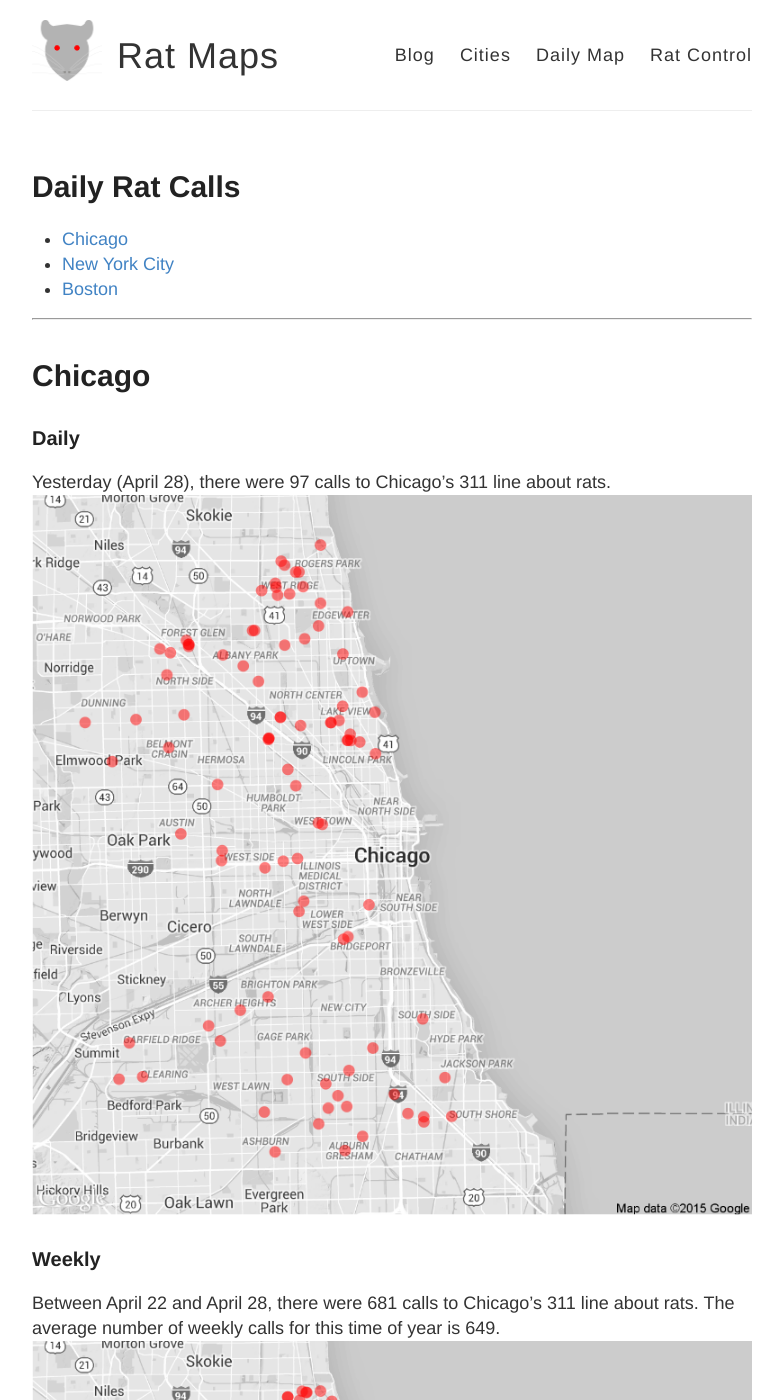
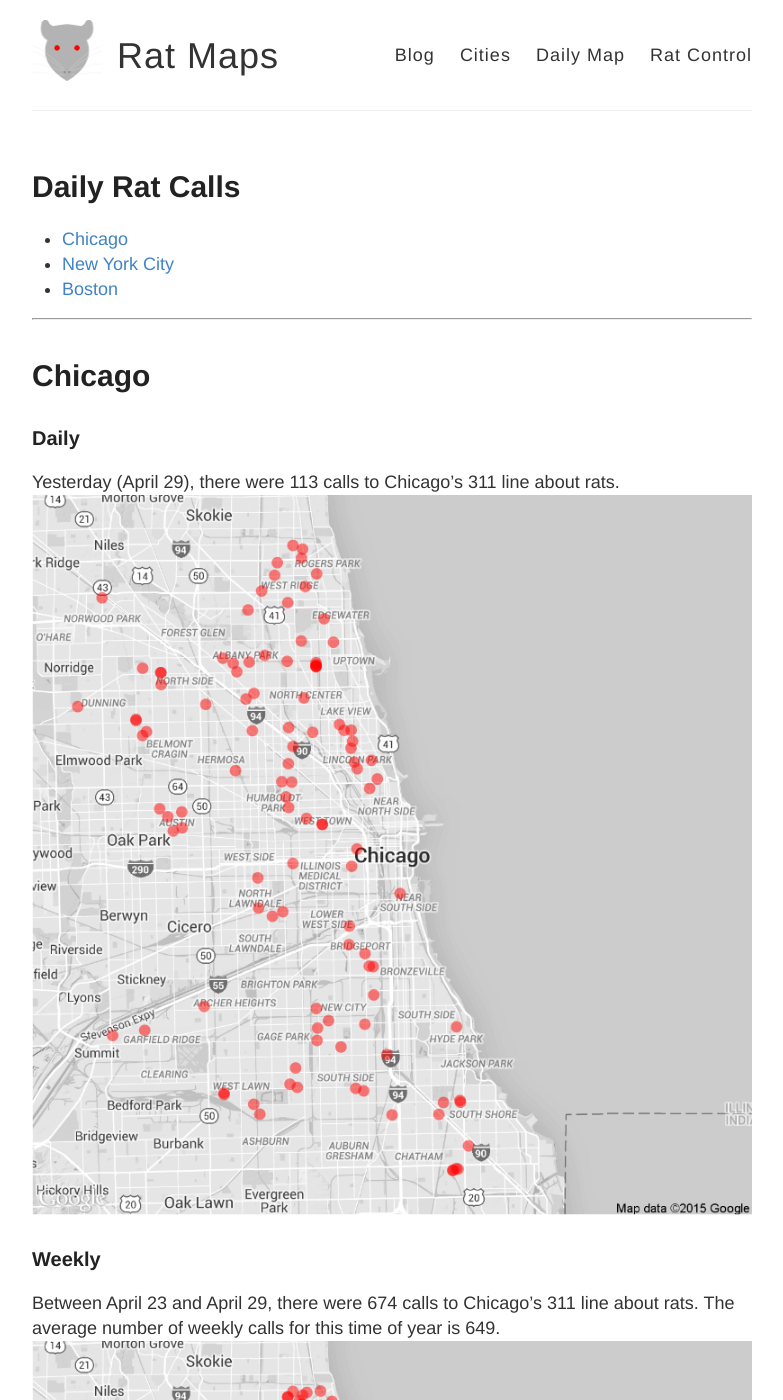
Before and after one commit to DanielHadley/ratmaps, a Jekyll site: the page built from daily.md, in a window 1280 px wide and 1400 px high. Shown: the whole window, without its empty margins (248-1031 px from the left). Built offline with Jekyll 4.4.1, drawn with Linux system fonts in a browser that asks for light colours; comment, search, counter and statistics services are not loaded; some of the changed text lies outside the part shown.

Commit message:
Daily Maps

```diff
--- a/daily.md
+++ b/daily.md
@@ -15,22 +15,22 @@
 
 ### Daily
 
-Yesterday (April 28), there were 97 calls to Chicago's 311 line about rats.
+Yesterday (April 29), there were 113 calls to Chicago's 311 line about rats.
 ![Chicago rat calls to 311 weekly map]({{ site.cityimages }}/daily/Chicago_Rat_Map_Daily.png)
 
 ### Weekly
-Between April 22 and April 28, there were 681 calls to Chicago's 311 line about rats. The average number of weekly calls for this time of year is 649.
+Between April 23 and April 29, there were 674 calls to Chicago's 311 line about rats. The average number of weekly calls for this time of year is 649.
 ![Chicago rat calls to 311 weekly map]({{ site.cityimages }}/daily/Chicago_Rat_Map_Weekly.png)
 ***
 # New York City <a id="nyc"><a>
 
 ### Daily
 
-Yesterday (April 28), there were 0 calls to New York City's 311 line about rats.
+Yesterday (April 29), there were 0 calls to New York City's 311 line about rats.
 ![NYC rat calls to 311 weekly map]({{ site.cityimages }}/daily/NYC_Rat_Map_Daily.png)
 
 ### Weekly
-Between April 22 and April 28, there were 177 calls to New York City's 311 line about rats. The average number of weekly calls for this time of year is 236.
+Between April 23 and April 29, there were 129 calls to New York City's 311 line about rats. The average number of weekly calls for this time of year is 236.
 ![NYC rat calls to 311 weekly map]({{ site.cityimages }}/daily/NYC_Rat_Map_Weekly.png)
 
 Each red dot represents one call about a rat seen in that location. The dots are transparent, so multiple calls from one location will be seen as a solid dot. The usual caveats apply: more calls do not necessarily mean that there are more rats in that location than other parts of the city. A cluster of dots could indicate that one resident is unusually vocal about rodents in his or her neighborhood. Also, more densely populated neighborhoods tend to make more calls to 311.
```
Also changed, not shown: images/pages/daily/Chicago_Rat_Map_Daily.png, images/pages/daily/Chicago_Rat_Map_Weekly.png, images/pages/daily/NYC_Rat_Map_Daily.png, images/pages/daily/NYC_Rat_Map_Weekly.png.
